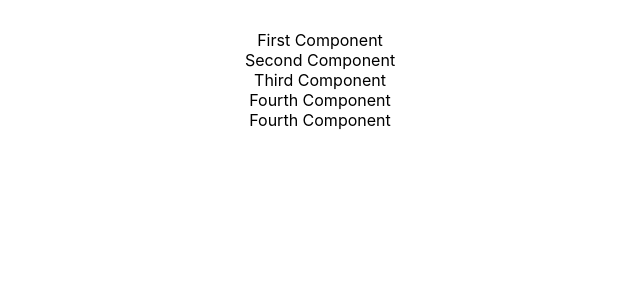
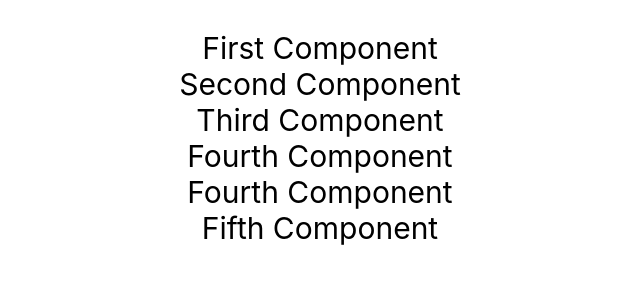
Before and after one commit to SuHwanYoon/React-Todo-App-Client, a React (Create React App) app: page / in a window 1280 px wide. Shown: the top 300 px of the page, without its empty margins (320-960 px from the left). Built offline with nearby package versions, Linux system fonts and the light colour scheme.

Commit message:
add module Components

```diff
--- a/src/App.css
+++ b/src/App.css
@@ -1,3 +1,4 @@
 .App {
   text-align: center;
+  font-size: 30px;
 }
--- a/src/App.js
+++ b/src/App.js
@@ -1,48 +1,12 @@
-import logo from './logo.svg';
 import './App.css';
-import { Component } from 'react';
+import LearningComponent from './components/learning-examples/LearningComponent';
 
 function App() {
   return (
     <div className="App">
-      <FirstComponent/>
-      <SecondComponent/>
-      <ThirdComponent/>
-      <FourthComponent/>
+      <LearningComponent></LearningComponent>
     </div>
   );
 }
 
-function FirstComponent(){
-  return(
-    <div className='FirstComponent'>First Component</div>
-  )
-}
-
-
-function SecondComponent(){
-  return(
-    <div className='SecondComponent'>Second Component</div>
-  )
-}
-
-class ThirdComponent extends Component{
-  render(){
-    return(
-      <div className='ThirdComponent'>Third Component</div>
-    )
-  }
-}
-
-class FourthComponent extends Component{
-  render(){
-    return(
-      <div>
-        <div className='FourthComponent'>Fourth Component</div>
-        <div className='FourthComponent'>Fourth Component</div>
-      </div>
-    )
-  }
-}
-
 export default App;
--- /dev/null
+++ b/src/components/learning-examples/FirstComponent.jsx
@@ -0,0 +1,12 @@
+export default function FirstComponent(){
+    return(
+      <div className='FirstComponent'>First Component</div>
+    )
+  }
+
+
+  export function FifthComponent(){
+    return(
+      <div className='FifthComponent'>Fifth Component</div>
+    )
+  }
--- /dev/null
+++ b/src/components/learning-examples/ForthComponent.jsx
@@ -0,0 +1,12 @@
+import { Component } from "react"
+
+export default class FourthComponent extends Component{
+  render(){
+    return(
+      <div>
+        <div className='FourthComponent'>Fourth Component</div>
+        <div className='FourthComponent'>Fourth Component</div>
+      </div>
+    )
+  }
+}
--- /dev/null
+++ b/src/components/learning-examples/LearningComponent.jsx
@@ -0,0 +1,17 @@
+import FirstComponent from './FirstComponent';
+import SecondComponent from './SecondComponent';
+import ThirdComponent from './ThirdComponent';
+import FourthComponent from './ForthComponent';
+import { FifthComponent } from './FirstComponent';
+
+export default function LearningComponent() {
+    return (
+      <div className="App">
+        <FirstComponent/>
+        <SecondComponent/>
+        <ThirdComponent/>
+        <FourthComponent/>
+        <FifthComponent/>
+      </div>
+    );
+  }
--- /dev/null
+++ b/src/components/learning-examples/SecondComponent.jsx
@@ -0,0 +1,5 @@
+export default function SecondComponent(){
+  return(
+    <div className='SecondComponent'>Second Component</div>
+  )
+}
--- /dev/null
+++ b/src/components/learning-examples/ThirdComponent.jsx
@@ -0,0 +1,9 @@
+import { Component } from "react"
+
+export default class ThirdComponent extends Component{
+  render(){
+    return(
+      <div className='ThirdComponent'>Third Component</div>
+    )
+  }
+}
```
